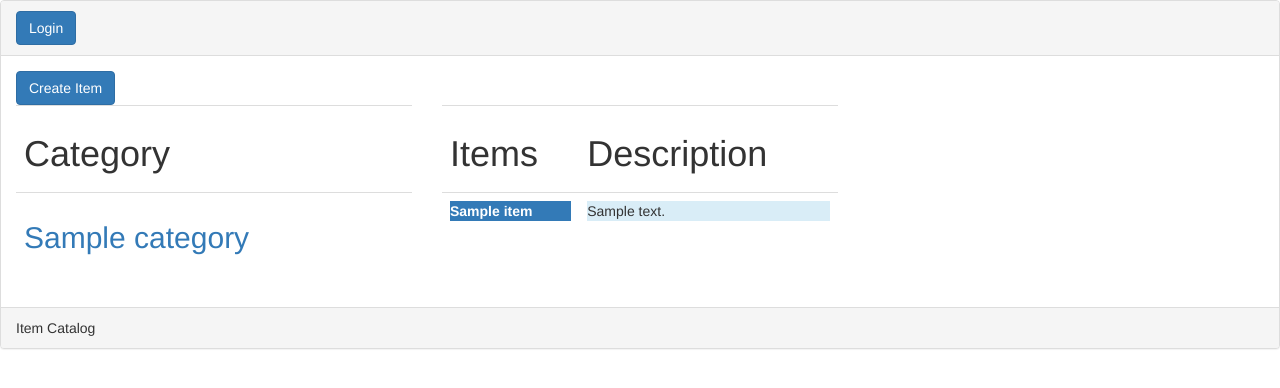
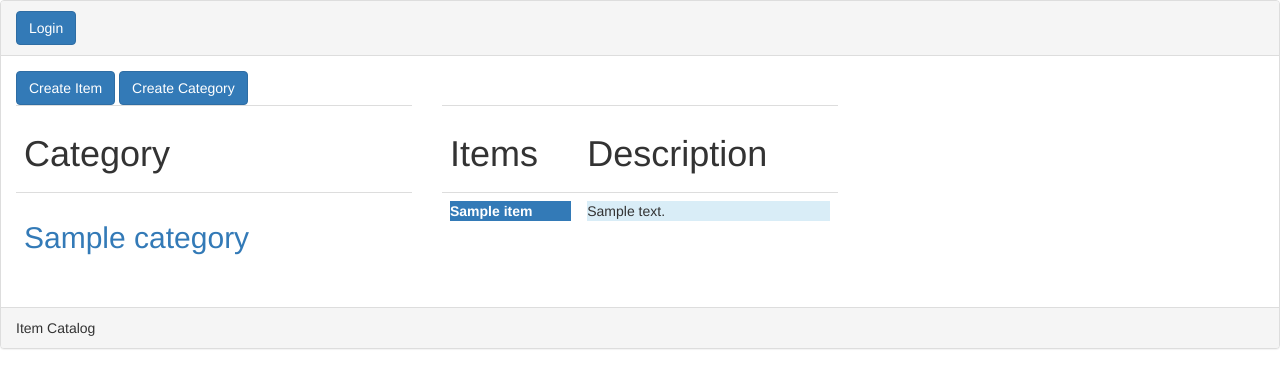
Before and after one commit to Ryuu-Naisho/itemCatalog, a Flask app: page / in a window 1280 px wide. Shown: the top 388 px of the page. Run offline with Flask 2, Linux system fonts and the light colour scheme; tables that the repository leaves empty hold one stand-in row (values such as "Sample post"); some libraries are stand-ins or nearby versions.

Commit message:
Create new category

```diff
--- a/templates/home.html
+++ b/templates/home.html
@@ -3,6 +3,9 @@
 {% endwith %}
 	<a href="{{url_for('createItem')}}">
 		<button type="button" class="btn btn-primary">Create Item</button>
+	</a>
+		<a href="{{url_for('createCategory')}}">
+		<button type="button" class="btn btn-primary">Create Category</button>
 	</a>
 	<div class='row'>
 		<div class='col-xs-6 col-md-4'>
--- a/views.py
+++ b/views.py
@@ -187,6 +187,23 @@ def deleteCategory(category_name):
 
     return category_name
 
+@app.route('/categories/new', methods=['GET','POST'])
+def createCategory():
+    ''' Create a new category. '''
+
+    ''' Restrict access to users not logged in.'''
+    if 'username' not in login_session:
+        return redirect('/login')
+
+    if request.method =='POST':
+        category = Category(name = request.form['name'])
+        session.add(category)
+        session.commit()
+
+        return redirect('/')
+
+    return render_template('create_category.html', user = getUser())
+
 @app.route('/items/<string:item_name>')
 def getItem(item_name):
     ''' Returns the item template and displays item and description. '''
@@ -268,7 +285,7 @@ def createItem(category_name = None):
     if request.method == 'POST':
         item = Item(name = request.form['name'], description = request.form['description'], category_id = request.form['category_id'], user_id = getUserID(login_session['email']))
         session.add(item)
-        session.commit
+        session.commit()
 
         return redirect('/items/{}'.format(request.form['name']))
     else:
```
